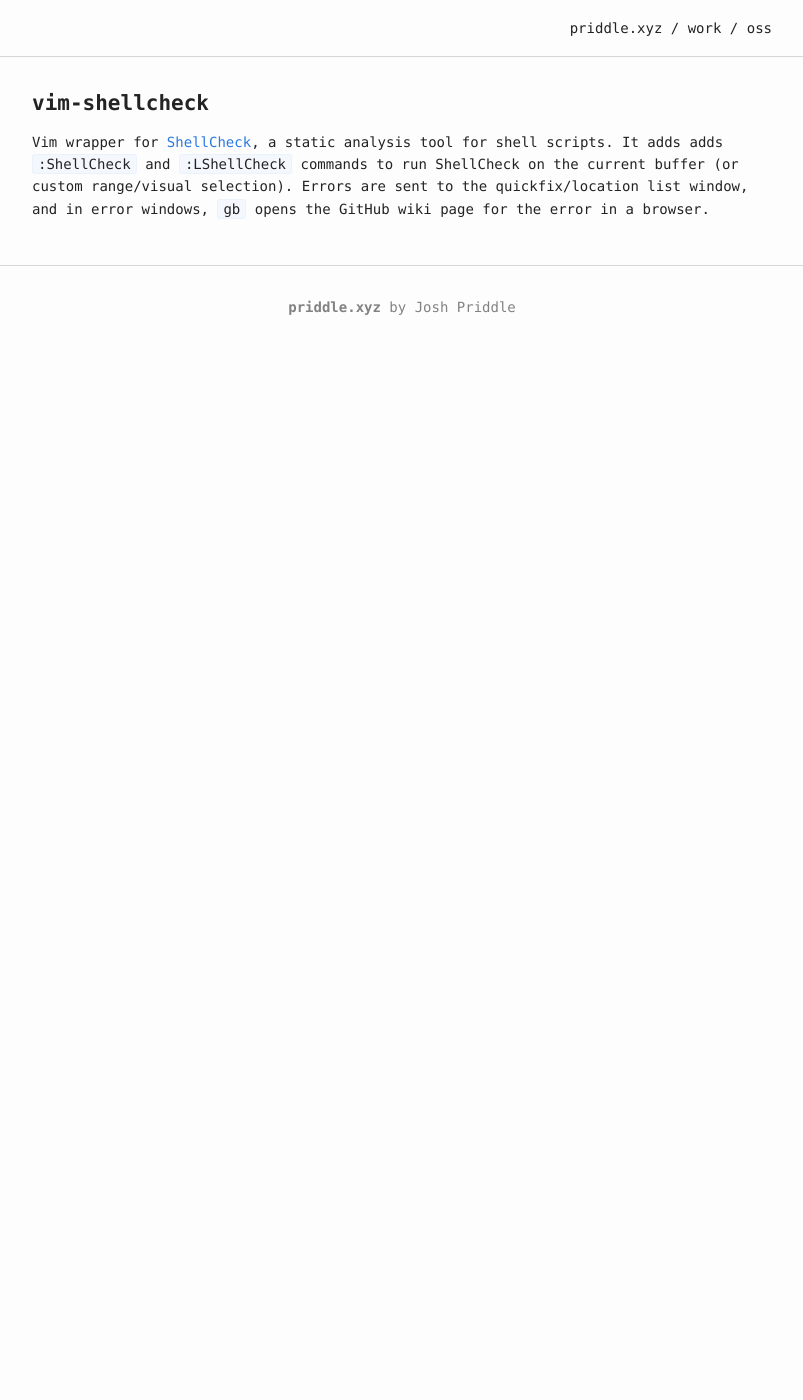
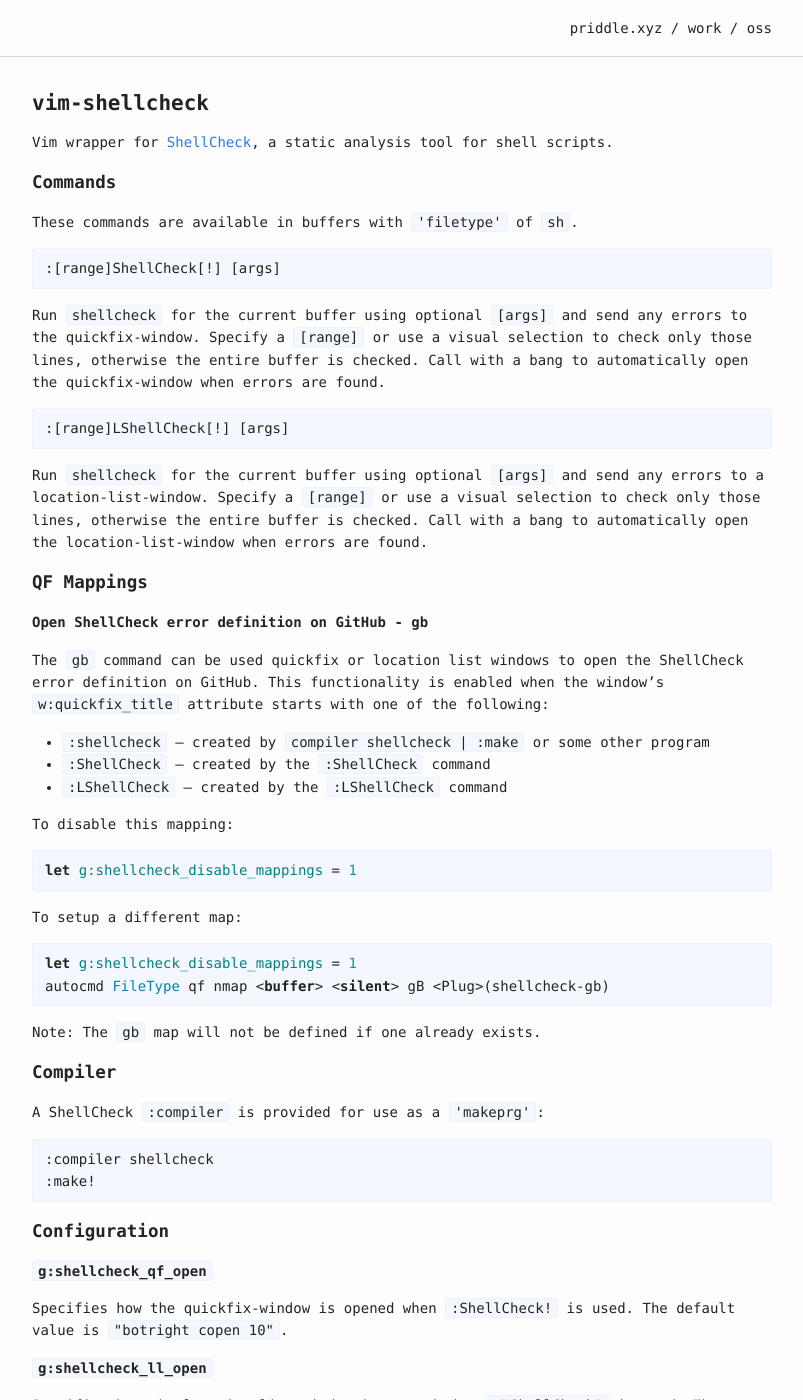
Before and after one commit to itspriddle/priddle.xyz, a Jekyll site: the page built from _projects/oss/vim-shellcheck.md, in a window 1280 px wide and 1400 px high. Shown: the whole window, without its empty margins (238-1041 px from the left). Built offline with Jekyll 4.4.1, drawn with Linux system fonts in a browser that asks for light colours; some of the changed text lies outside the part shown.

Commit message:
Update project

````diff
--- a/_projects/oss/vim-shellcheck.md
+++ b/_projects/oss/vim-shellcheck.md
@@ -9,12 +9,104 @@
   - ShellCheck
   - Vim Plugin
 project_type: oss
+excerpt: |
+  Vim wrapper for [ShellCheck](https://github.com/koalaman/shellcheck), a
+  static analysis tool for shell scripts. It adds adds `:ShellCheck` and
+  `:LShellCheck` commands to run ShellCheck on the current buffer (or custom
+  range/visual selection). Errors are sent to the quickfix/location list
+  window, and in error windows, `gb` opens the GitHub wiki page for the error
+  in a browser.
 ---
 
-Vim wrapper for [ShellCheck][], a static analysis tool for shell scripts. It
-adds adds `:ShellCheck` and `:LShellCheck` commands to run ShellCheck on the
-current buffer (or custom range/visual selection). Errors are sent to the
-quickfix/location list window, and in error windows, `gb` opens the GitHub
-wiki page for the error in a browser.
+Vim wrapper for [ShellCheck][], a static analysis tool for shell scripts.
 
 [ShellCheck]: https://github.com/koalaman/shellcheck
+
+## Commands
+
+These commands are available in buffers with `'filetype'` of `sh`.
+
+```
+:[range]ShellCheck[!] [args]
+```
+
+Run `shellcheck` for the current buffer using optional `[args]` and send any
+errors to the quickfix-window. Specify a `[range]` or use a visual selection
+to check only those lines, otherwise the entire buffer is checked. Call with a
+bang to automatically open the quickfix-window when errors are found.
+
+```
+:[range]LShellCheck[!] [args]
+```
+
+Run `shellcheck` for the current buffer using optional `[args]` and send any
+errors to a location-list-window. Specify a `[range]` or use a visual
+selection to check only those lines, otherwise the entire buffer is checked.
+Call with a bang to automatically open the location-list-window when errors
+are found.
+
+## QF Mappings
+
+**Open ShellCheck error definition on GitHub - gb**
+
+The `gb` command can be used quickfix or location list windows to open the
+ShellCheck error definition on GitHub. This functionality is enabled when the
+window's `w:quickfix_title` attribute starts with one of the following:
+
+- `:shellcheck` -- created by `compiler shellcheck | :make` or some other
+  program
+- `:ShellCheck` -- created by the `:ShellCheck` command
+- `:LShellCheck` -- created by the `:LShellCheck` command
+
+To disable this mapping:
+
+```viml
+let g:shellcheck_disable_mappings = 1
+```
+
+To setup a different map:
+
+```viml
+let g:shellcheck_disable_mappings = 1
+autocmd FileType qf nmap <buffer> <silent> gB <Plug>(shellcheck-gb)
+```
+
+Note: The `gb` map will not be defined if one already exists.
+
+## Compiler
+
+A ShellCheck `:compiler` is provided for use as a `'makeprg'`:
+
+```
+:compiler shellcheck
+:make!
+```
+
+## Configuration
+
+**`g:shellcheck_qf_open`**
+
+Specifies how the quickfix-window is opened when `:ShellCheck!` is used. The
+default value is `"botright copen 10"`.
+
+**`g:shellcheck_ll_open`**
+
+Specifies how the location-list-window is opened when `:LShellCheck!` is used.
+The default value is `"lopen 10"`.
+
+## Installation
+
+Use your favorite plugin manager, or use Vim's built-in package support:
+
+```
+mkdir -p ~/.vim/pack/shellcheck/start
+cd ~/.vim/pack/shellcheck/start
+git clone https://github.com/itspriddle/vim-shellcheck.git
+vim -u NONE -c "helptags vim-shellcheck/doc" -c q
+```
+
+## License
+
+MIT License - see
+[`LICENSE`](https://github.com/itspriddle/vim-shellcheck/blob/master/LICENSE)
+in this repo.
````
